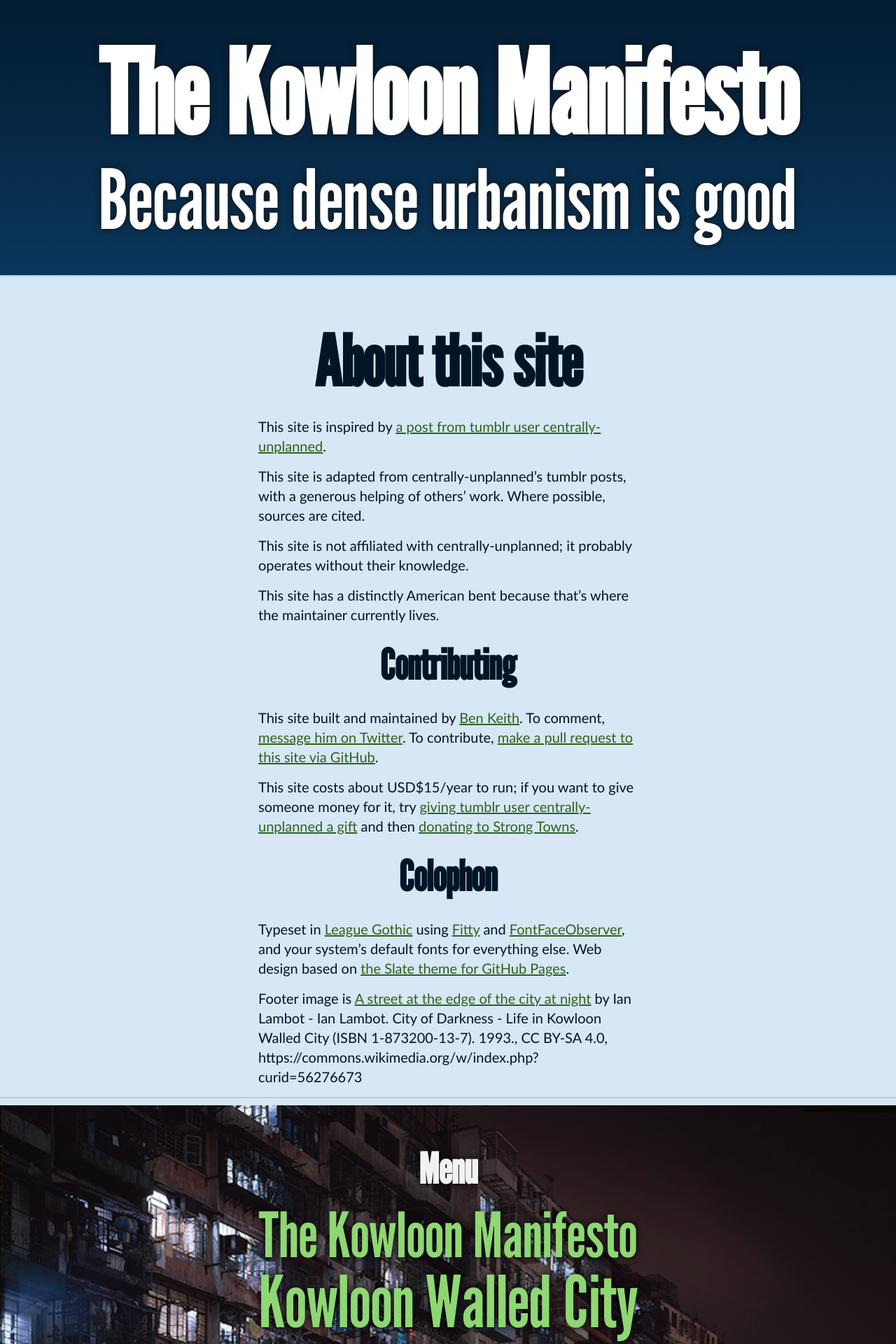
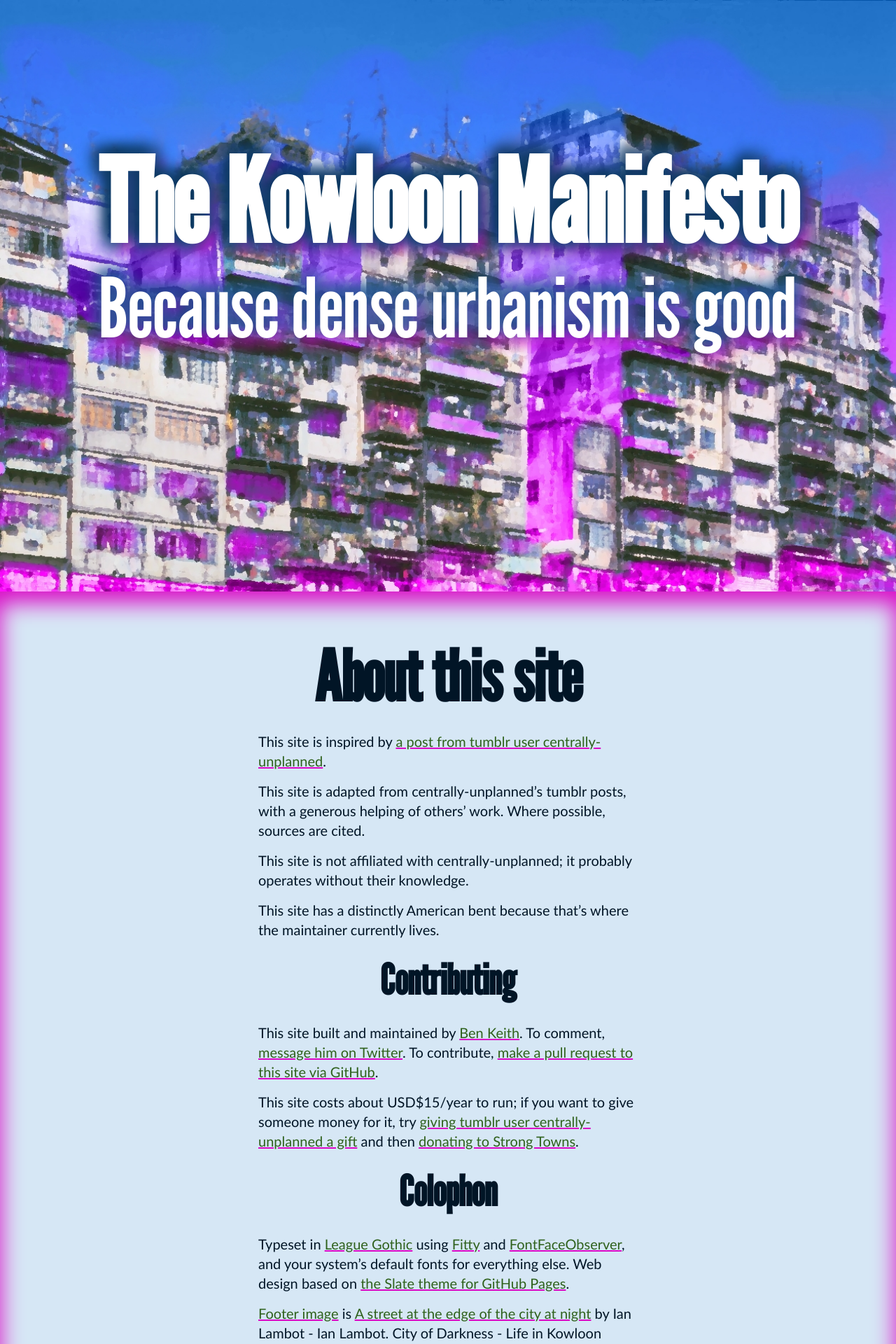
Before and after one commit to benlk/kowloon-manifesto, a Jekyll site: the page built from about.md, in a window 1280 px wide. Shown: the top 1920 px of the page at 70% size. Built offline with Jekyll 4.4.1, drawn with Linux system fonts in a browser that asks for light colours; our own code applies the rules of GitHub Pages for plain Markdown files; some of the changed text lies outside the part shown.

Commit message:
Neon hypercity application

```diff
--- a/_sass/colors.scss
+++ b/_sass/colors.scss
@@ -4,6 +4,7 @@
   --grey-80: hsl(207.57, 60%, 80%);
   --grey-70: hsl(207.57, 60%, 70%);
   --grey-60: hsl(207.57, 60%, 60%);
+  --grey-40: hsl(207.57, 70%, 40%);
   --grey-30: hsl(207.57, 70%, 30%);
   --grey-20: hsl(207.57, 80%, 20%);
   --grey-10: hsl(207.57, 90%, 10%);
@@ -13,6 +14,7 @@
   --primary-on-dark: hsl(103.2, 55.56%, 64.47%);
 
   --secondary: hsl(8.49, 93.81%, 44.31%);
+  --tertiary: hsl(306, 93.81%, 44.31%);
 
   --font-sans:'Myriad Pro', Calibri, Helvetica, Arial, sans-serif;
   --font-headings: 'League Gothic', Impact, Haettenschweiler, "Franklin Gothic Bold", "Helvetica Inserat", "Bitstream Vera Sans Bold", "Arial Black", sans-serif;
--- a/_sass/jekyll-theme-slate.scss
+++ b/_sass/jekyll-theme-slate.scss
@@ -100,6 +100,7 @@ footer {
 a {
   text-decoration: underline;
   color: var(--primary);
+  text-decoration-color: var(--tertiary);
 
   transition: color 0.5s ease;
   transition: text-shadow 0.5s ease;
@@ -114,13 +115,14 @@ a {
 }
 
 a:hover, a:focus {
-  color: var(--primary);
+  color: var(--tertiary);
 }
 
 sup {
   vertical-align: super;
   font-size: 80%;
 }
+.reversefootnote,
 sup a {
   display: inline-block;
   text-decoration: none;
@@ -135,6 +137,7 @@ footer a {
   text-decoration: none;
 }
 footer h2 {
+  margin-top: 0;
   padding-top: 1em;
   line-height: 1;
 }
@@ -250,6 +253,10 @@ dl dt {
   font-weight: bold;
 }
 
+.footnotes {
+  padding-bottom: 3rem;
+}
+
 dl dd {
   padding-left: 20px;
 }
@@ -321,44 +328,54 @@ Full-Width Styles
 }
 
 #header_wrap {
+  min-height: 66vw;
   background: var(--grey-10);
   background:    -moz-linear-gradient(top, var(--grey-20), var(--grey-10) );
   background: -webkit-linear-gradient(top, var(--grey-20), var(--grey-10) );
   background:     -ms-linear-gradient(top, var(--grey-20), var(--grey-10) );
   background:      -o-linear-gradient(top, var(--grey-20), var(--grey-10) );
   background:      linear-gradient(to top, var(--grey-20), var(--grey-10) );
+  background-image: url( '/assets/images/header.jpg' );
+  background-size: cover;
 }
 
 #header_wrap .inner {
   max-width: clamp( 50vw, 1000px, 95vw );
-  padding: 50px 0 30px 0;
+  padding: 16vw 0 30px 0;
 }
 
-#project_title {
-  margin: 0;
+#project_title,
+#project_tagline {
   color: #fff;
-  font-size: 42px;
   font-weight: 800;
-  text-shadow: #111 0px 0px 10px;
   line-height: 1;
   text-align: center;
 }
+#project_title {
+  text-shadow:
+               var(--grey-20) -9px -9px 20px,
+               var(--grey-30)  9px -9px 20px,
+               var(--grey-30) -9px  9px 20px,
+               var(--tertiary)  9px  9px 20px;
+  margin: 0;
+  font-size: 42px;
+}
 
 #project_tagline {
+  text-shadow:
+               var(--grey-30) -9px -9px 20px,
+               var(--grey-40)  9px -9px 20px,
+               var(--tertiary)  9px  9px 20px;
   color: #fff;
   font-size: 24px;
   font-weight: 200;
   background: none;
-  text-shadow: #111 0px 0px 10px;
-  line-height: 1;
-  text-align: center;
 }
 
 
 #main_content_wrap {
   background: var(--grey-90);
-  border-top: 2px solid var(--grey-80);
-  border-bottom: 2px solid var(--grey-80);
+  box-shadow: inset 0 1rem 2rem var(--tertiary);
 }
 
 #main_content {
--- a/about.md
+++ b/about.md
@@ -18,4 +18,6 @@ This site costs about USD$15/year to run; if you want to give someone money for
 
 Typeset in [League Gothic](https://www.theleagueofmoveabletype.com/league-gothic) using [Fitty](https://github.com/rikschennink/fitty) and [FontFaceObserver](https://fontfaceobserver.com/), and your system's default fonts for everything else. Web design based on [the Slate theme for GitHub Pages](https://pages-themes.github.io/slate/).
 
-Footer image is [A street at the edge of the city at night](https://commons.wikimedia.org/wiki/Category:Historical_images_of_Kowloon_Walled_City#/media/File:KWC_-_Night.jpg) by Ian Lambot - Ian Lambot. City of Darkness - Life in Kowloon Walled City (ISBN 1-873200-13-7). 1993., CC BY-SA 4.0, https://commons.wikimedia.org/w/index.php?curid=56276673
+[Footer image]({{ 'assets/images/KWC_-_Night.jpeg' | absolute_url }}) is [A street at the edge of the city at night](https://commons.wikimedia.org/wiki/Category:Historical_images_of_Kowloon_Walled_City#/media/File:KWC_-_Night.jpg) by Ian Lambot - Ian Lambot. City of Darkness - Life in Kowloon Walled City (ISBN 1-873200-13-7). 1993., CC BY-SA 4.0, https://commons.wikimedia.org/w/index.php?curid=56276673
+
+[Header image]({{ 'assets/images/header.jpg' | absolute_url }}) is a modified version of [Kowloon Walled City, Kowloon, China (Cropped).tif](https://commons.wikimedia.org/wiki/File:Kowloon_Walled_City,_Kowloon,_China_(Cropped).tif) by Paul Rudolph, between 1960 and 1980, from the [Library of Congress Paul Rudolph collection](https://www.loc.gov/pictures/item/2010648314/).
```
Also changed, not shown: assets/images/header.jpg (added).
